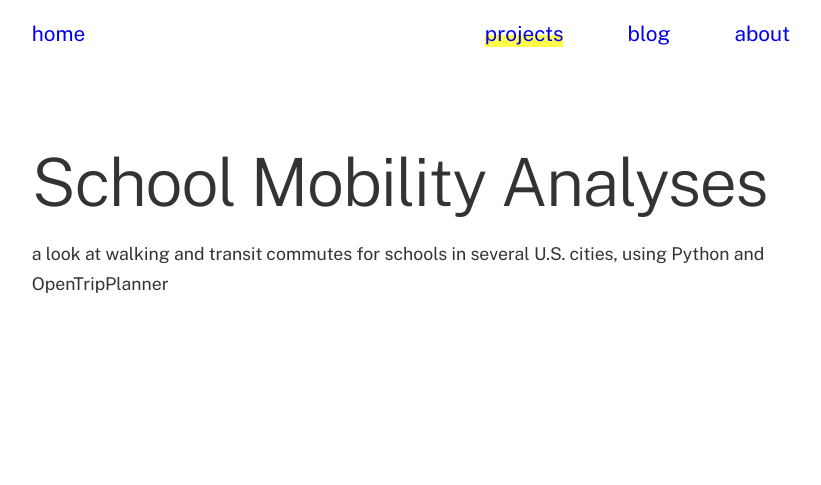
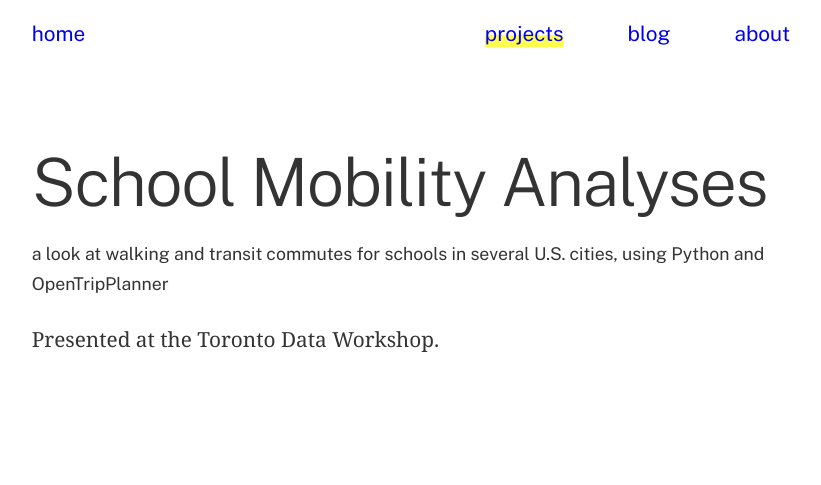
Before and after one commit to amfz/amfz.github.io, an Eleventy site: page projects/school-mobility-analyses/index.md in a window 1280 px wide. Shown: the whole page, without its empty margins (229-1050 px from the left). Built offline with nearby package versions, Linux system fonts and the light colour scheme; Eleventy itself is replaced by a stand-in of ours; files that its build step writes are made by us from their sources; what markdown-it-attrs would draw is missing.

Commit message:
add missing projects

```diff
--- a/projects/school-mobility-analyses/index.md
+++ b/projects/school-mobility-analyses/index.md
@@ -5,3 +5,5 @@ blurb: a look at walking and transit commutes for schools in several U.S. cities
 projectLink: https://amfz.github.io/toronto-data-workshop/#1
 readMore: False
 ---
+
+Presented at the Toronto Data Workshop.
```
